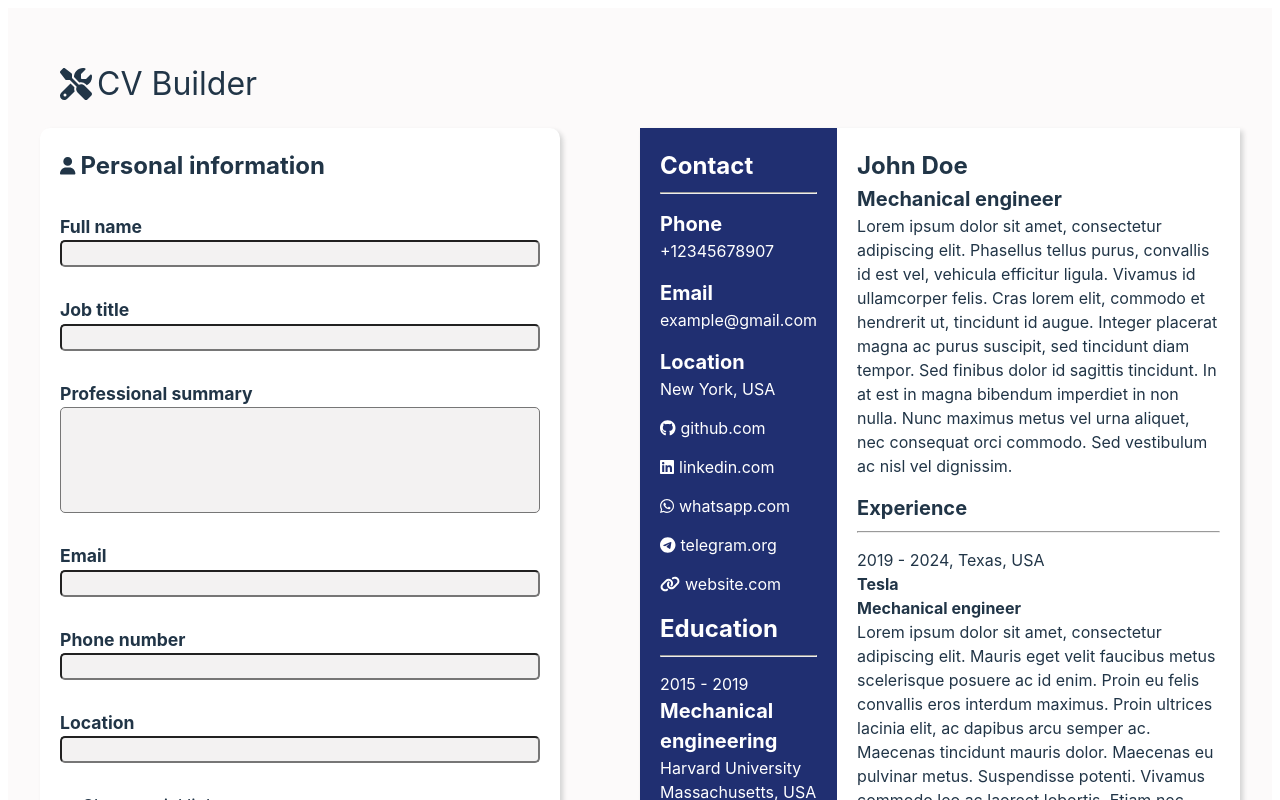
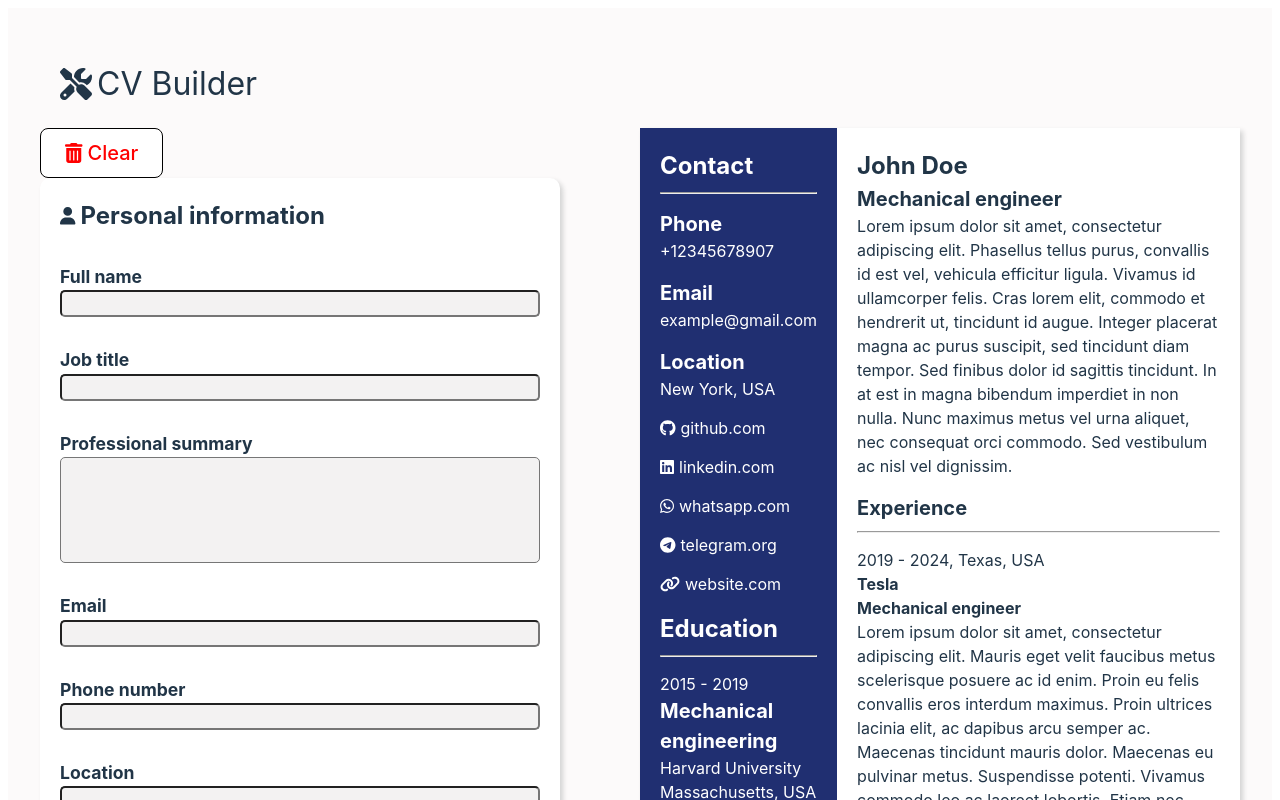
Before and after one commit to Anubisworkingexperience/CV-App, a React (Vite) app: page / in a window 1280 px wide. Shown: the top 800 px of the page. Built offline with nearby package versions, Linux system fonts and the light colour scheme.

Commit message:
Add preview content clear button

```diff
--- a/src/components/Components.jsx
+++ b/src/components/Components.jsx
@@ -1,10 +1,10 @@
 import { FontAwesomeIcon } from '@fortawesome/react-fontawesome'
 import ReactDOM from 'react-dom'
-import { faScrewdriverWrench, faChevronUp, faChevronDown } from '@fortawesome/free-solid-svg-icons'
+import { faScrewdriverWrench, faChevronUp, faChevronDown, faTrashCan, faL } from '@fortawesome/free-solid-svg-icons'
 import '../styles/misc.css'
 import { useState } from 'react'
 import { PersonalInformation} from './PersonalInfo'
-import { PreviewComponent } from './Preview'
+import { PreviewComponent, PreviewInfo, ContactInfo } from './Preview'
 import { EducationComponent } from './Education'
 import { ExperienceComponent } from './Experience'
 
@@ -49,6 +49,15 @@ export function Button({text, className}) {
   )
 }
 
+export function ClearButton({onClick}) {
+  return (
+    <>
+    <button className='clearButton' onClick={onClick}>
+      <FontAwesomeIcon icon={faTrashCan} className='clearIcon'/>Clear</button>
+    </>
+  )
+}
+
 export function ShowContent({className, contentComponent: ContentComponent, label}) {
   const [show, setShow] = useState(false);
 
@@ -68,6 +77,12 @@ export function ShowContent({className, contentComponent: ContentComponent, labe
 }
 
 export function FormInputsContent() {
+
+  const [separators, setSeparators] = useState({
+    hyphen: '-',
+    comma: ','
+  })
+
   const [person, setPerson] = useState({
     fullName: 'John Doe',
     jobTitle: 'Mechanical engineer',
@@ -92,14 +107,48 @@ export function FormInputsContent() {
     endDateWork: '2024',
     workLocation: 'Texas, USA'
   });
+
+  function resetPreviewContent() {
+    setPerson(
+      {
+        fullName: '',
+        jobTitle: '',
+        summary: '',
+        email: '',
+        phone: '',
+        location: '',
+        github: '',
+        linkedIn: '',
+        whatsApp: '',
+        telegram: '',
+        website: '',
+        college: '',
+        degree: '',
+        startDateCollege: '',
+        endDateCollege: '',
+        collegeLocation: '',
+        company: '',
+        position: '',
+        description: '',
+        startDateWork: '',
+        endDateWork: '',
+        workLocation: ''
+      }
+    );
+    setSeparators({
+      hyphen: '',
+      comma: ''
+    })
+  }
   return (
     <div className='app'>
       <section className="edit-side">
+        <ClearButton onClick={resetPreviewContent} />
         <PersonalInformation person={person} setPerson={setPerson} />
         <EducationComponent person={person} setPerson={setPerson}/>
         <ExperienceComponent person={person} setPerson={setPerson}/>
       </section>
-      <PreviewComponent person={person} />
+      <PreviewComponent person={person} separators={separators}/>
     </div>
   )
 }
--- a/src/components/Preview.jsx
+++ b/src/components/Preview.jsx
@@ -4,10 +4,35 @@ import { faGithub, faLinkedin, faWhatsapp, faTelegram} from '@fortawesome/free-b
 import { faLink} from '@fortawesome/free-solid-svg-icons'
 
 
-export function PreviewComponent({person}) {
+export function PreviewComponent({person, separators}) {
   return (
     <section className="preview-content">
-      <div className="contact-info">
+      <ContactInfo person={person} separators={separators}/>
+      <PreviewInfo person={person} separators={separators}/>
+    </section>
+  )
+}
+
+export function PreviewInfo({person, separators}) {
+  return (
+  <div className="preview-info">
+        <h1>{person.fullName}</h1>
+        <h2>{person.jobTitle}</h2>
+        <div>{person.summary}</div>
+        <h2 className='preview-experience-title'>Experience</h2>
+        <hr />
+        <div>{person.startDateWork} {separators.hyphen} {person.endDateWork}{separators.comma} {person.workLocation}</div>
+        <strong>{person.company}</strong>
+        <br />
+        <strong>{person.position}</strong>
+        <div>{person.description}</div>
+      </div>
+  )
+}
+
+export function ContactInfo({person, separators}) {
+  return (
+    <div className="contact-info">
         <h1>Contact</h1>
         <hr />
         <div className="contact-phone">
@@ -47,24 +72,11 @@ export function PreviewComponent({person}) {
         <h1 className='contact-education-title'>Education</h1>
         <hr />
         <div className="contact-education">
-            <div>{person.startDateCollege} - {person.endDateCollege}</div>
+            <div>{person.startDateCollege} {separators.hyphen} {person.endDateCollege}</div>
             <h2>{person.degree}</h2>
             <div>{person.college}</div>
             <div>{person.collegeLocation}</div>
         </div>
       </div>
-      <div className="preview-info">
-        <h1>{person.fullName}</h1>
-        <h2>{person.jobTitle}</h2>
-        <div>{person.summary}</div>
-        <h2 className='preview-experience-title'>Experience</h2>
-        <hr />
-        <div>{person.startDateWork} - {person.endDateWork}, {person.workLocation}</div>
-        <strong>{person.company}</strong>
-        <br />
-        <strong>{person.position}</strong>
-        <div>{person.description}</div>
-      </div>
-    </section>
   )
 }
--- a/src/main.jsx
+++ b/src/main.jsx
@@ -1,14 +1,12 @@
 import React from 'react'
 import ReactDOM from 'react-dom/client'
 import './index.css'
-import { Logo, FormInputsContent } from './components/Components.jsx'
+import { Logo, FormInputsContent, ClearButton } from './components/Components.jsx'
 
 
 ReactDOM.createRoot(document.getElementById('root')).render(
   <React.StrictMode>
     <Logo />
     <FormInputsContent />
-    {/* <EducationComponent />
-    <ExperienceComponent /> */}
   </React.StrictMode>,
 )
--- a/src/styles/misc.css
+++ b/src/styles/misc.css
@@ -10,3 +10,17 @@
 .logo:hover{
   transform: scale(1.1);
 }
+
+.clearButton {
+  color: red;
+  text-align: center;
+  background-color: #fff;
+  min-width: max-content;
+  width: 10%;
+  flex: 1;
+  font-size: 1.25rem;
+}
+
+.clearIcon {
+  margin-right: 5px;
+}
--- a/src/styles/preview.css
+++ b/src/styles/preview.css
@@ -25,12 +25,14 @@
   background-color: rgb(32, 47, 113);
   width: 30%;
   color: #fff;
+  min-width: min-content;
   padding: 20px;
   text-align: start;
 }
 
 .preview-info {
   padding: 20px;
+  min-width: min-content;
 }
 
 .brands {
```
